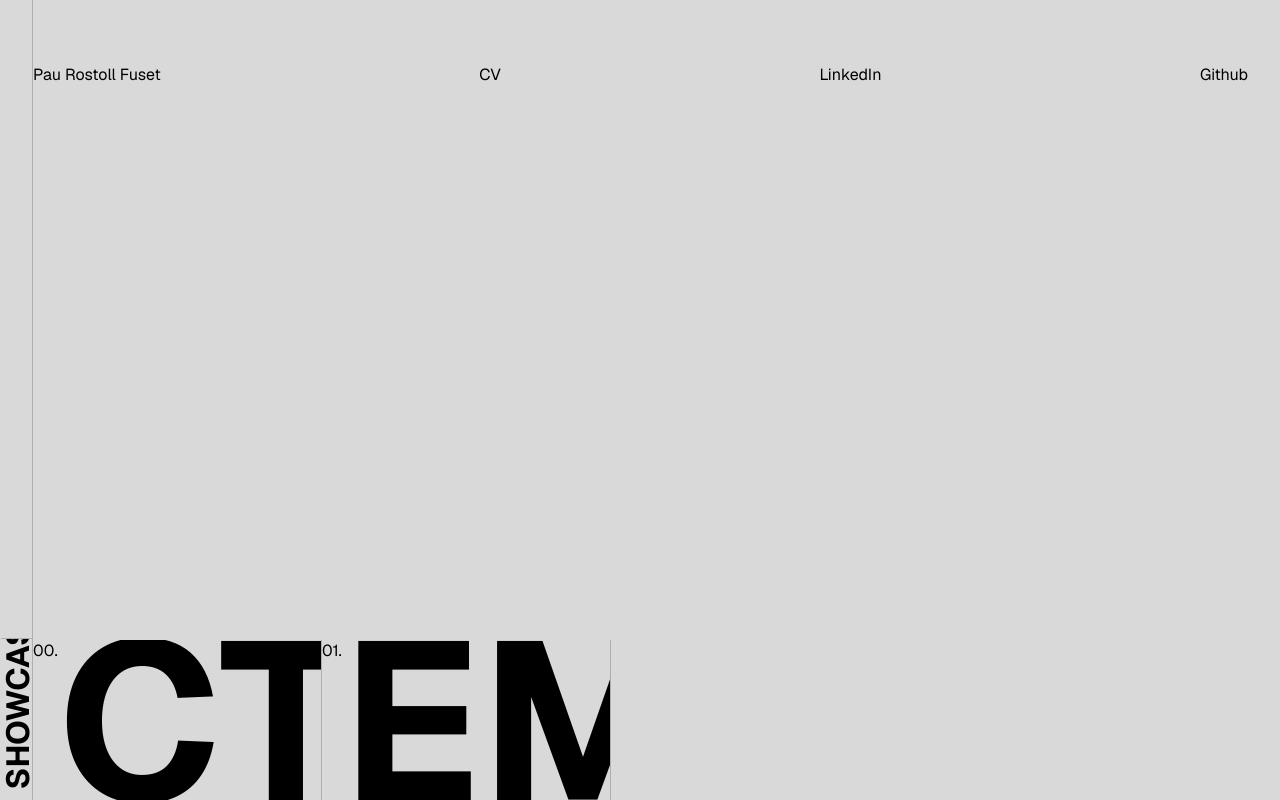
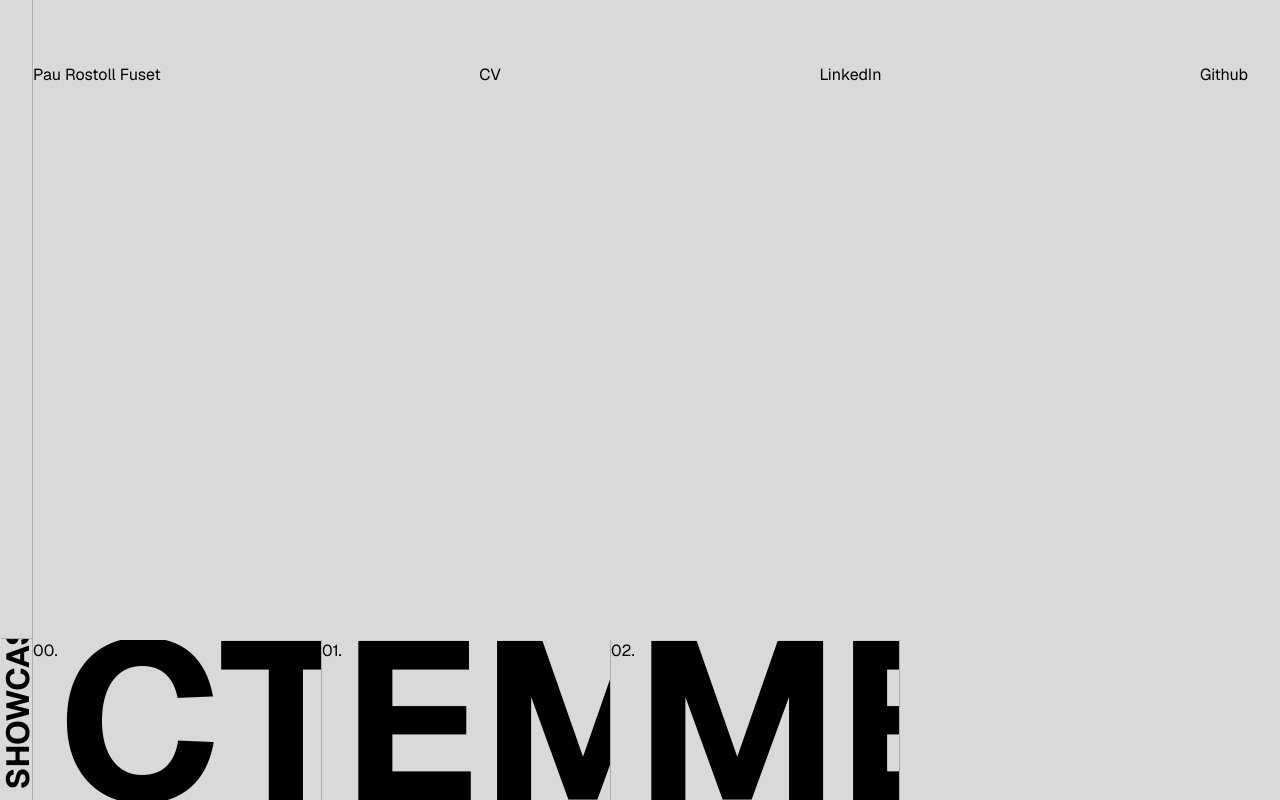
Before and after one commit to prosfus/Portfolio, a React (Vite) app: page / in a window 1280 px wide. Built offline with nearby package versions, Linux system fonts and the light colour scheme.

Commit message:
feat: add dashboard tab

```diff
--- a/src/App.tsx
+++ b/src/App.tsx
@@ -5,6 +5,7 @@ import ProyectCard from "./ProyectCard";
 import { AnimatePresence } from "motion/react";
 import CTI from "./components/CTI";
 import HighlightedComponent from "./components/HighlightedComponent";
+import { Dashboard } from "./components/Dashboard";
 
 function App() {
   const [itemHovered, setItemHovered] = useState<string>();
@@ -91,6 +92,14 @@ function App() {
                   auto={itemHovered === "01" && itemSelected !== "01"}
                 />
               </HighlightedComponent>
+              <HighlightedComponent
+                key="metrics"
+                id="02"
+                itemHovered={itemHovered}
+                itemSelected={itemSelected}
+              >
+                <Dashboard />
+              </HighlightedComponent>
             </AnimatePresence>
           </div>
         </div>
@@ -133,7 +142,14 @@ function App() {
               SHOWCASE
             </motion.h1>
           </div>
-
+          <div
+            style={{
+              width: "100%",
+              height: "100%",
+              display: "flex",
+              overflow: "hidden",
+            }}
+          >
             <ProyectCard
               id={"00"}
               name="CTI"
@@ -150,6 +166,15 @@ function App() {
               isSelected={itemSelected === "01"}
               isHovered={itemHovered === "01"}
             />
+            <ProyectCard
+              id={"02"}
+              name="METRICS"
+              setItemHovered={setItemHovered}
+              setItemSelected={setItemSelected}
+              isSelected={itemSelected === "02"}
+              isHovered={itemHovered === "02"}
+            />
+          </div>
         </div>
       </div>
     </div>
--- a/src/ProyectCard.tsx
+++ b/src/ProyectCard.tsx
@@ -38,6 +38,7 @@ export default function ProyectCard({
         justifyContent: "flex-start",
         alignItems: "center",
         maxHeight: "10rem",
+        minWidth: "18rem",
         overflow: "hidden",
         borderRight: "1px solid #AEAEAE",
         cursor: "pointer",
@@ -133,7 +134,7 @@ export default function ProyectCard({
       </motion.div>
       <motion.h1
         layoutId={`proyect-card-name-${id}`}
-        style={{ fontSize: "14rem" }}
+        style={{ fontSize: "14rem", fontWeight: "bold" }}
       >
         {name}
       </motion.h1>
--- /dev/null
+++ b/src/components/Dashboard/index.tsx
@@ -0,0 +1,7 @@
+export function Dashboard() {
+  return (
+    <div>
+      <h1>Dashboard</h1>
+    </div>
+  );
+}
```
Lines whose indentation alone changed are shown as unchanged.
